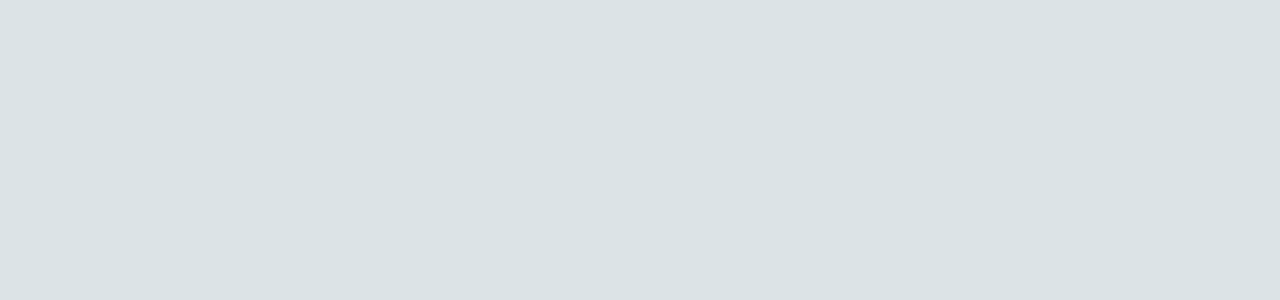
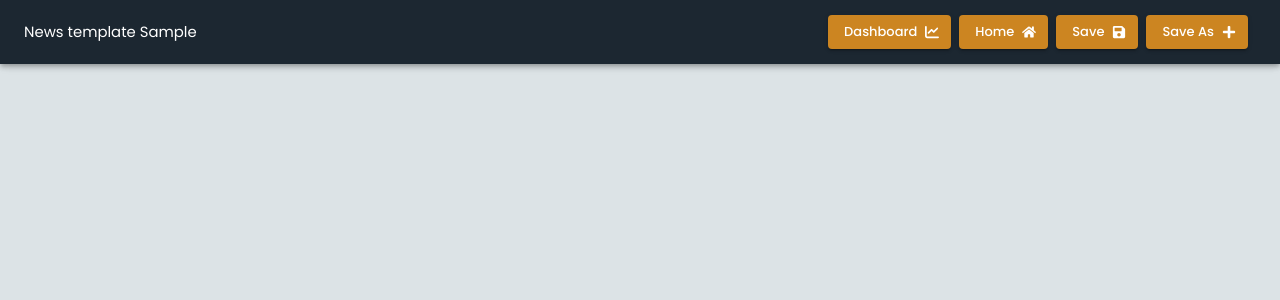
Before and after one commit to n-compasstv/design-platform, a React (Create React App) app: page /signin in a window 1280 px wide. Before the commit this address had no page. Shown: the top 300 px of the page. Built offline with nearby package versions, Linux system fonts and the light colour scheme.

Commit message:
ui cleanup

```diff
--- a/src/App.tsx
+++ b/src/App.tsx
@@ -1,11 +1,14 @@
+import { Box } from "@mui/material";
 import "./App.css";
+import DenseAppBar from "./common/components/DenseAppBar";
 import Routing from "./pages/Routing";
 
 const App = () => {
   return (
-    <div>
+    <Box>
+      <DenseAppBar />
       <Routing />
-    </div>
+    </Box>
   );
 };
 
--- a/src/app/theme/index.ts
+++ b/src/app/theme/index.ts
@@ -6,6 +6,9 @@ const theme = createTheme({
     secondary: {
       main: green[500],
     },
+    warning: {
+      main: "#cc8521",
+    }
   },
   typography: {
     fontSize: 13,
@@ -15,15 +18,7 @@ const theme = createTheme({
     MuiButton: {
       styleOverrides: {
         root: ({ ownerState }) => ({
-          ...(ownerState.variant === "contained" &&
-            ownerState.color === "primary" && {
-              backgroundColor: "#cc8521",
-              textTransform: "capitalize",
-            }),
-          ...(ownerState.variant === "text" && {
-              textTransform: "capitalize",
-              color: "#000"
-            }),
+          textTransform: "capitalize",
         }),
       },
     },
--- a/src/common/components/DenseAppBar/index.tsx
+++ b/src/common/components/DenseAppBar/index.tsx
@@ -12,39 +12,44 @@ import { FaPlus } from "react-icons/fa";
 export default function DenseAppBar() {
   return (
     <Box sx={{ flexGrow: 1 }}>
-      <AppBar position="fixed" sx={{ zIndex: (theme) => theme.zIndex.drawer + 1 }}>
-        <Toolbar variant="dense" sx={{ bgcolor: "#1c2731" }}>
-          <Typography variant="h6" color="inherit">
-            News template Sample
-          </Typography>
+      <AppBar
+        position="fixed"
+        sx={{ zIndex: (theme) => theme.zIndex.drawer + 1 }}
+      >
+        <Toolbar sx={{ bgcolor: "#1c2731" }}>
+          <Typography color="inherit">News template Sample</Typography>
 
           <Box
             sx={{ justifyContent: "end", flexGrow: 1, display: { md: "flex" } }}
           >
             <Button
+              color="warning"
               variant="contained"
-              sx={{ my: 2, mr: 1 }}
+              sx={{ mr: 1 }}
               endIcon={<FaChartLine size={14} />}
             >
               Dashboard
             </Button>
             <Button
+              color="warning"
               variant="contained"
-              sx={{ my: 2, mr: 1 }}
+              sx={{ mr: 1 }}
               endIcon={<FaHome size={14} />}
             >
               Home
             </Button>
             <Button
+              color="warning"
               variant="contained"
-              sx={{ my: 2, mr: 1 }}
+              sx={{ mr: 1 }}
               endIcon={<FaSave size={14} />}
             >
               Save
             </Button>
             <Button
+              color="warning"
               variant="contained"
-              sx={{ my: 2, mr: 1 }}
+              sx={{ mr: 1 }}
               endIcon={<FaPlus size={14} />}
             >
               Save As
--- a/src/pages/Home/components/Canvas.tsx
+++ b/src/pages/Home/components/Canvas.tsx
@@ -91,12 +91,13 @@ type CanvasProps = {
 const Canvas: FC<CanvasProps> = ({ elements }) => {
   const stageRef = createRef<Konva.Stage>();
   return (
-    <Stack width="full">
-      <Box p={4}>
+    <Box p={5}>
       <Stage
         className="konva-container"
-          width={1366}
-          height={768}
+        // width={window.innerWidth - 500}
+        // height={(window.innerWidth - 500) * (9 / 16)}
+        width={1280}
+        height={720}
         style={{ background: "#fff" }}
         ref={stageRef}
       >
@@ -114,7 +115,6 @@ const Canvas: FC<CanvasProps> = ({ elements }) => {
         </Layer>
       </Stage>
     </Box>
-    </Stack>
   );
 };
 
--- a/src/pages/Home/components/Content.tsx
+++ b/src/pages/Home/components/Content.tsx
@@ -1,4 +1,4 @@
-import { Grid } from "@mui/material";
+import { Box, Grid } from "@mui/material";
 import Canvas from "./Canvas";
 import { useState } from "react";
 import { KonvaImageType } from "../../../app/types/KonvaImageType";
@@ -9,17 +9,18 @@ const HomeContent = () => {
   const [elements, setElements] = useState<KonvaImageType | any>([]);
   return (
     <Grid
+      height="100%"
       alignItems="stretch"
       container
-      spacing={1}
+      spacing={0}
       columns={3}
       wrap="nowrap"
-      sx={{ overflow: "auto" }}
+      justifyContent="space-between"
     >
       <Grid item>
         <VerticalTabs />
       </Grid>
-      <Grid item>
+      <Grid item sx={{ overflow: "auto" }} display="flex" alignItems="center">
         <Canvas elements={elements} />
       </Grid>
       <Grid item>
--- a/src/pages/Home/components/Layers.tsx
+++ b/src/pages/Home/components/Layers.tsx
@@ -1,4 +1,5 @@
 import {
+  Box,
   Drawer,
   List,
   ListItemButton,
@@ -11,10 +12,9 @@ import { IoLayersSharp } from "react-icons/io5";
 
 const Layers = () => {
   return (
-    <Drawer open={true} anchor="right" variant="permanent">
-      <Toolbar />
+    <Box height="100%" bgcolor="background.paper" position="sticky">
       <List
-        sx={{ width: "250px", maxWidth: 250, bgcolor: "background.paper" }}
+        sx={{ width: "250px", maxWidth: 250}}
         component="nav"
         aria-labelledby="layers"
         subheader={
@@ -28,7 +28,7 @@ const Layers = () => {
           <ListItemIcon></ListItemIcon>
         </ListItemButton>
       </List>
-    </Drawer>
+    </Box>
   );
 };
 
--- a/src/pages/Home/index.tsx
+++ b/src/pages/Home/index.tsx
@@ -1,17 +1,13 @@
 import { Box, Stack, Toolbar } from "@mui/material";
 import {
   useGetTestQuery,
-  useLazyGetTestQuery,
 } from "../../app/services/api/endpoints/test";
-import VerticalTabs from "./components/VerticalTabs";
-import DenseAppBar from "../../common/components/DenseAppBar";
 import HomeContent from "./components/Content";
 
 const Home = () => {
   const { data } = useGetTestQuery();
   return (
-    <Box>
-      <DenseAppBar />
+    <Box height="calc(100vh - 64px)">
       <Toolbar />
       <HomeContent />
     </Box>
```
Lines whose indentation alone changed are shown as unchanged.
